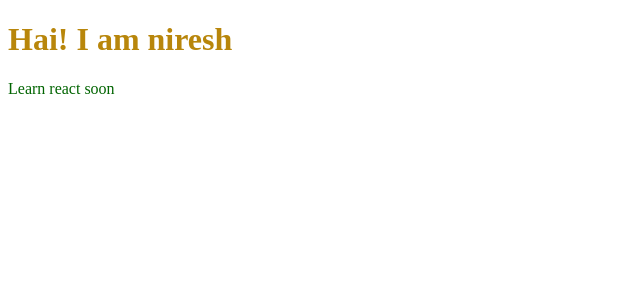
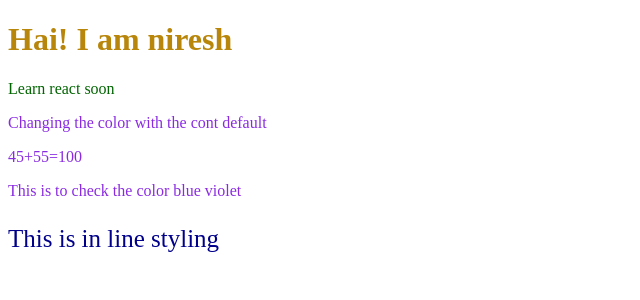
Before and after one commit to ANireshkumar/test, a React (Vite) app in the folder vite-project/: page / in a window 1280 px wide. Shown: the top 300 px of the page, without its empty margins (0-640 px from the left). Built offline with nearby package versions, Linux system fonts and the light colour scheme.

Commit message:
js expression, custom strylings

```diff
--- a/vite-project/src/App.jsx
+++ b/vite-project/src/App.jsx
@@ -13,6 +13,8 @@ function App() {
 {/*     <>Niresh react learing</>
     <LearnComponent/> */}
     <Header/>
+
+
     </>
   );
 }
--- a/vite-project/src/Components/Header.jsx
+++ b/vite-project/src/Components/Header.jsx
@@ -1,11 +1,21 @@
 
 
 export const Header = () => {
+
+  let customCSS = "code";
   return (
     <><div>
         <h1 className="bannerText">Hai! I am niresh</h1>
-        <p className="slogan">Learn react soon</p></div></>
-  )
+        <p className="slogan">Learn react soon</p>
+
+        {/* javascript expression in jsx */}
+<p className={customCSS}>Changing the color with the cont default</p>
+<p className={customCSS}>45+55={45 + 55}</p>
+<p className={customCSS}>This is to check the color blue violet</p>
+    <p style={{fontSize:"25PX", color:"darkblue"}}>This is in line styling</p>
+        </div></>
+
+)
 }
 
 export default Header;
--- a/vite-project/src/Css/app.css
+++ b/vite-project/src/Css/app.css
@@ -5,3 +5,11 @@
   .slogan{
     color: darkgreen;
   }
+
+  .code{
+    color: blueviolet;
+  }
+
+  .test{
+    color: red;
+  }
```
